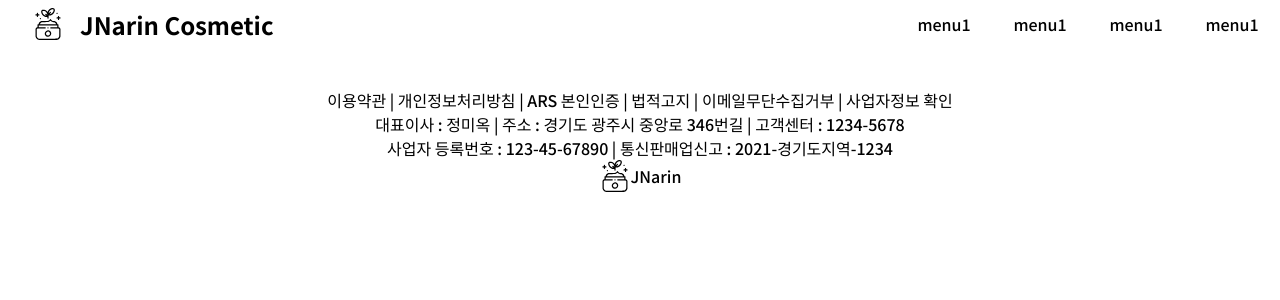
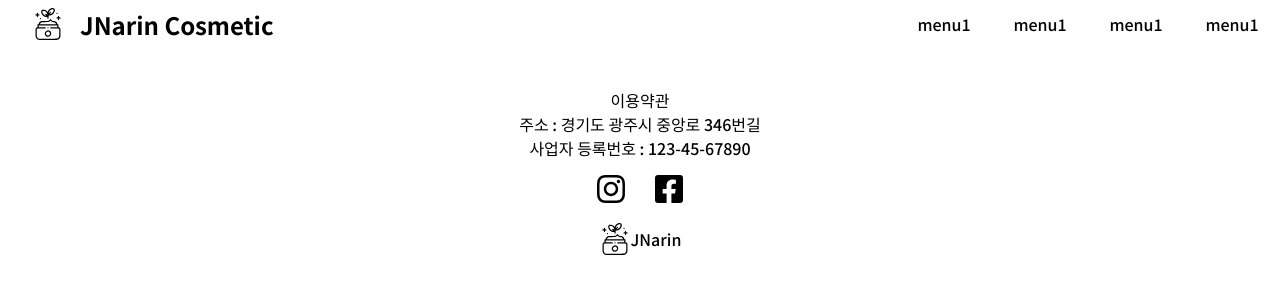
Before and after one commit to miok-jung/cosmetic-service, a React (Create React App) app: page /cosmetic-service/login in a window 1280 px wide. Shown: the top 300 px of the page. Built offline with nearby package versions, Linux system fonts and the light colour scheme.

Commit message:
modify: Change to mediaQuery

```diff
--- a/src/components/Container1.js
+++ b/src/components/Container1.js
@@ -2,7 +2,7 @@ import React from 'react';
 import img1 from 'styles/images/main/slide1.jpg';
 import img2 from 'styles/images/main/slide2.jpg';
 import img3 from 'styles/images/main/slide3.jpg';
-import { FcLike } from 'react-icons/fc';
+import { FaHeart } from 'react-icons/fa';
 import 'styles/scss/main/container1.scss';
 
 const Container1 = () => {
@@ -12,7 +12,7 @@ const Container1 = () => {
       alt: '이미지에 대한 첫번째 설명이다.',
       link: '/cosmetic-service/1',
       title: '첫번째 인기 제목',
-      count: 159,
+      count: 29384,
       content: '1. Lorem Ipsum is simply dummy text of the printing and typesetting industry.'
     },
     {
@@ -20,7 +20,7 @@ const Container1 = () => {
       alt: '이미지에 대한 두번째 설명이다.',
       link: '/cosmetic-service/2',
       title: '두번째 인기 제목',
-      count: 10293,
+      count: 3049,
       content: '2. Lorem Ipsum is simply dummy text of the printing and typesetting industry.'
     },
     {
@@ -28,7 +28,7 @@ const Container1 = () => {
       alt: '이미지에 대한 세번째 설명이다.',
       link: '/cosmetic-service/3',
       title: '세번째 인기 제목',
-      count: 101929395,
+      count: 452,
       content: '3. Lorem Ipsum is simply dummy text of the printing and typesetting industry.'
     },
     {
@@ -36,7 +36,7 @@ const Container1 = () => {
       alt: '이미지에 대한 네번째 설명이다.',
       link: '/cosmetic-service/4',
       title: '네번째 인기 제목',
-      count: 5,
+      count: 96,
       content: '4. Lorem Ipsum is simply dummy text of the printing and typesetting industry.'
     }
   ];
@@ -52,7 +52,8 @@ const Container1 = () => {
             <div className="image-content">
               <h3>{item.title}</h3>
               <p className="like-count">
-                <FcLike />
+                <FaHeart />
+                &nbsp;
                 {item.count.toString().replace(/\B(?<!\.\d*)(?=(\d{3})+(?!\d))/g, ',')}
               </p>
               <p className="hot-issue-content">{item.content}</p>
--- a/src/components/Footer.js
+++ b/src/components/Footer.js
@@ -1,15 +1,34 @@
 import React from 'react';
 import logo from 'styles/images/logo.svg';
+import { FaInstagram, FaFacebookSquare } from 'react-icons/fa';
 import 'styles/scss/common/footer.scss';
 
 const Footer = () => {
   return (
     <footer>
+      <p>이용약관</p>
+      <p>주소 : 경기도 광주시 중앙로 346번길</p>
+      <p>사업자 등록번호 : 123-45-67890</p>
       <p>
-        이용약관 | 개인정보처리방침 | ARS 본인인증 | 법적고지 | 이메일무단수집거부 | 사업자정보 확인
+        <a
+          href="https://www.instagram.com/j_narin93/"
+          alt="인스타그램 바로가기"
+          title="인스타그램 새 탭에서 바로보기"
+          target="_blank"
+          rel="noreferrer"
+        >
+          <FaInstagram />
+        </a>
+        <a
+          href="https://www.facebook.com/jung.miok1102"
+          alt="페이스북 바로가기"
+          title="페이스북 새 탭에서 바로보기"
+          target="_blank"
+          rel="noreferrer"
+        >
+          <FaFacebookSquare />
+        </a>
       </p>
-      <p>대표이사 : 정미옥 | 주소 : 경기도 광주시 중앙로 346번길 | 고객센터 : 1234-5678</p>
-      <p>사업자 등록번호 : 123-45-67890 | 통신판매업신고 : 2021-경기도지역-1234</p>
       <p>
         <img src={logo} alt="JNarin logo" title="JNarin" /> JNarin
       </p>
--- a/src/styles/scss/common/_variables.scss
+++ b/src/styles/scss/common/_variables.scss
@@ -4,6 +4,6 @@ $breakpoint-desktop: 1024px;
 // 언더바를 붙여 작성 -> 파일단위로 분리되어 컴파일이 되지 않는다.
 // 즉, 성능 및 관리 상의 이득을 얻을 수 있다?
 
-$padding-desktop: 5vw 10vh;
-$padding-tablet: 3vw 5vh;
-$padding-mobile: 1vw 3vh;
+$padding-desktop: 5vh 10vw;
+$padding-tablet: 5vh 5vw;
+$padding-mobile: 3vh 3vw;
--- a/src/styles/scss/common/footer.scss
+++ b/src/styles/scss/common/footer.scss
@@ -9,5 +9,13 @@ footer {
       width: 2rem;
       height: 2rem;
     }
+    > a {
+      height: 100%;
+      margin: 1%;
+      > svg {
+        width: 2rem;
+        height: 2rem;
+      }
+    }
   }
 }
--- a/src/styles/scss/main/container1.scss
+++ b/src/styles/scss/main/container1.scss
@@ -1,9 +1,8 @@
 @import 'styles/scss/common/mixins';
 .container1 {
-  padding: 5vw 10vh;
+  padding: #{$padding-desktop};
   > h2 {
     font-size: 2rem;
-    margin-bottom: 5rem;
   }
   .hot-issue-wrap {
     display: flex;
@@ -26,6 +25,9 @@
           align-items: center;
           top: 0.7rem;
           right: 0;
+          > svg {
+            color: red;
+          }
         }
         > .hot-issue-content {
           overflow: hidden;
@@ -38,10 +40,7 @@
 }
 @include tablet {
   .container1 {
-    padding: 3vw 5vh;
-    > h2 {
-      margin-bottom: 2rem;
-    }
+    padding: #{$padding-tablet};
     .hot-issue-wrap {
       flex-wrap: wrap;
       > li {
@@ -53,10 +52,7 @@
 }
 @include mobile {
   .container1 {
-    padding: 3vw 5vh;
-    > h2 {
-      margin-bottom: 2rem;
-    }
+    padding: #{$padding-mobile};
     .hot-issue-wrap {
       flex-direction: column;
       flex-wrap: wrap;
--- a/src/styles/scss/main/container2.scss
+++ b/src/styles/scss/main/container2.scss
@@ -4,7 +4,6 @@
   background: #f1f2f3;
   > h2 {
     font-size: 2rem;
-    margin-bottom: 5rem;
   }
   > table {
     border-spacing: 0;
@@ -48,15 +47,43 @@
   .container2 {
     padding: #{$padding-tablet};
     > h2 {
-      margin: 3rem 0 3rem;
     }
   }
 }
 @include mobile {
   .container2 {
     padding: #{$padding-mobile};
-    > h2 {
-      margin: 2rem 0 1rem;
+    h2 {
+    }
+    th:first-child {
+      width: 15%;
+    }
+    th:nth-child(2) {
+      width: 85%;
+    }
+    th:nth-child(3) {
+      display: none;
+    }
+    th:nth-child(4) {
+      display: none;
+    }
+    th:last-child {
+      display: none;
+    }
+    td:first-child {
+      width: 15%;
+    }
+    td:nth-child(2) {
+      width: 85%;
+    }
+    td:nth-child(3) {
+      display: none;
+    }
+    td:nth-child(4) {
+      display: none;
+    }
+    td:last-child {
+      display: none;
     }
   }
 }
```
